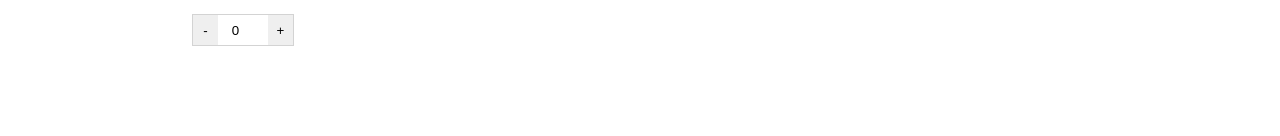
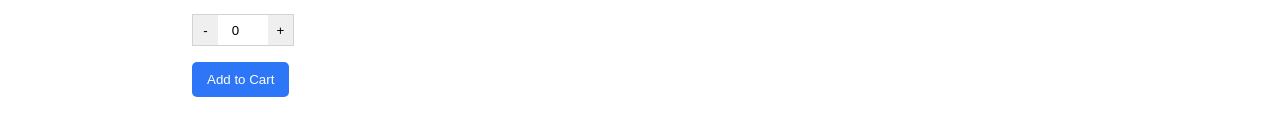
Before and after one commit to VoXzE/brio-exercise, a React (Create React App) app: page /product/1 in a window 1280 px wide. Shown: the part 530-666 px from the top of the page. Built offline with nearby package versions, Linux system fonts and the light colour scheme.

Commit message:
feat: added add to cart btn

```diff
--- a/src/Pages/ProductPage/index.scss
+++ b/src/Pages/ProductPage/index.scss
@@ -17,4 +17,17 @@
       margin-left: 2rem;
     }
   }
+
+  .blue-btn {
+    border: none;
+    color: #fff;
+    border-radius: 5px;
+    padding: 10px 15px;
+    margin-top: 1rem;
+    background: #2c76f7;
+
+    &:hover {
+      cursor: pointer;
+    }
+  }
 }
--- a/src/Pages/ProductPage/index.tsx
+++ b/src/Pages/ProductPage/index.tsx
@@ -22,6 +22,7 @@ const ProductPage = () => {
       <div className="qty-info">
         <p>Quantity</p>
         <QuantityInput value={quantity} increment={incrementQty} decrement={decrementQty} onChange={setQuantity} />
+        <button className="blue-btn">Add to Cart</button>
       </div>
 
     </div>
```
